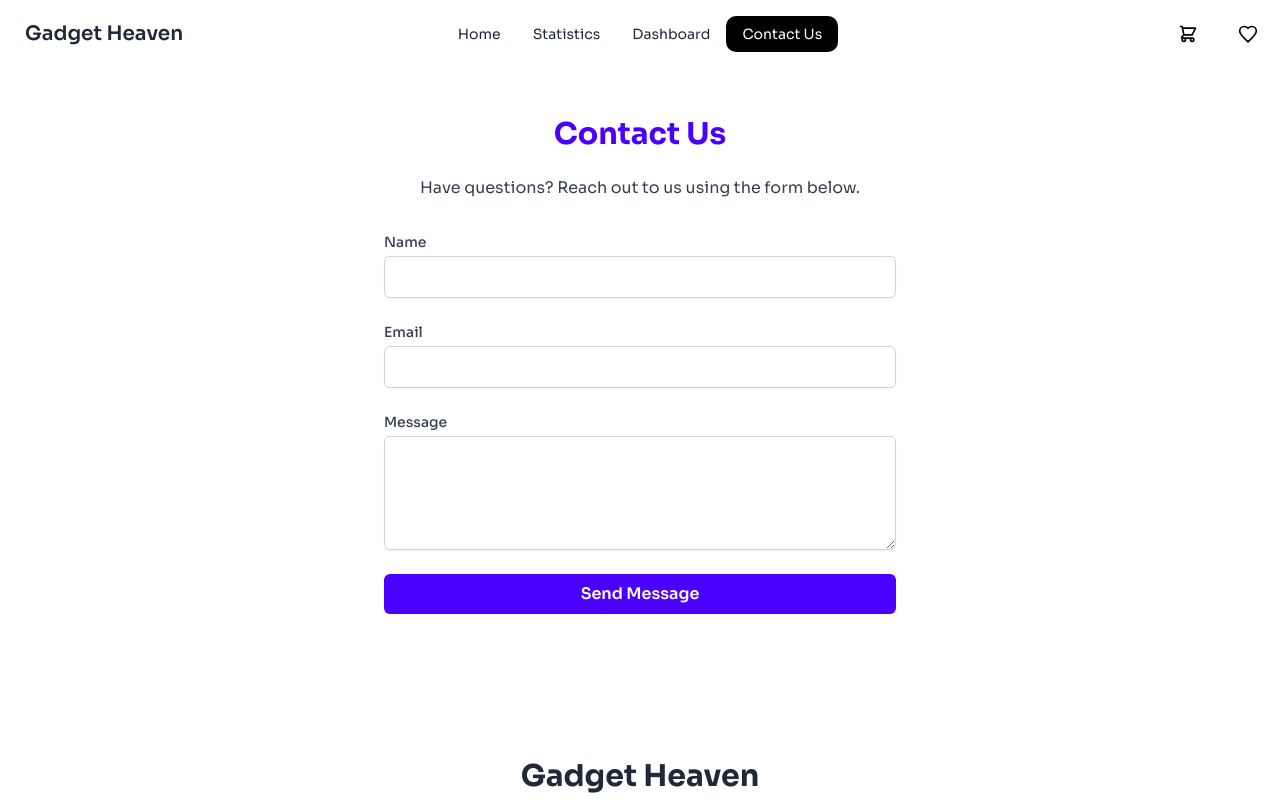
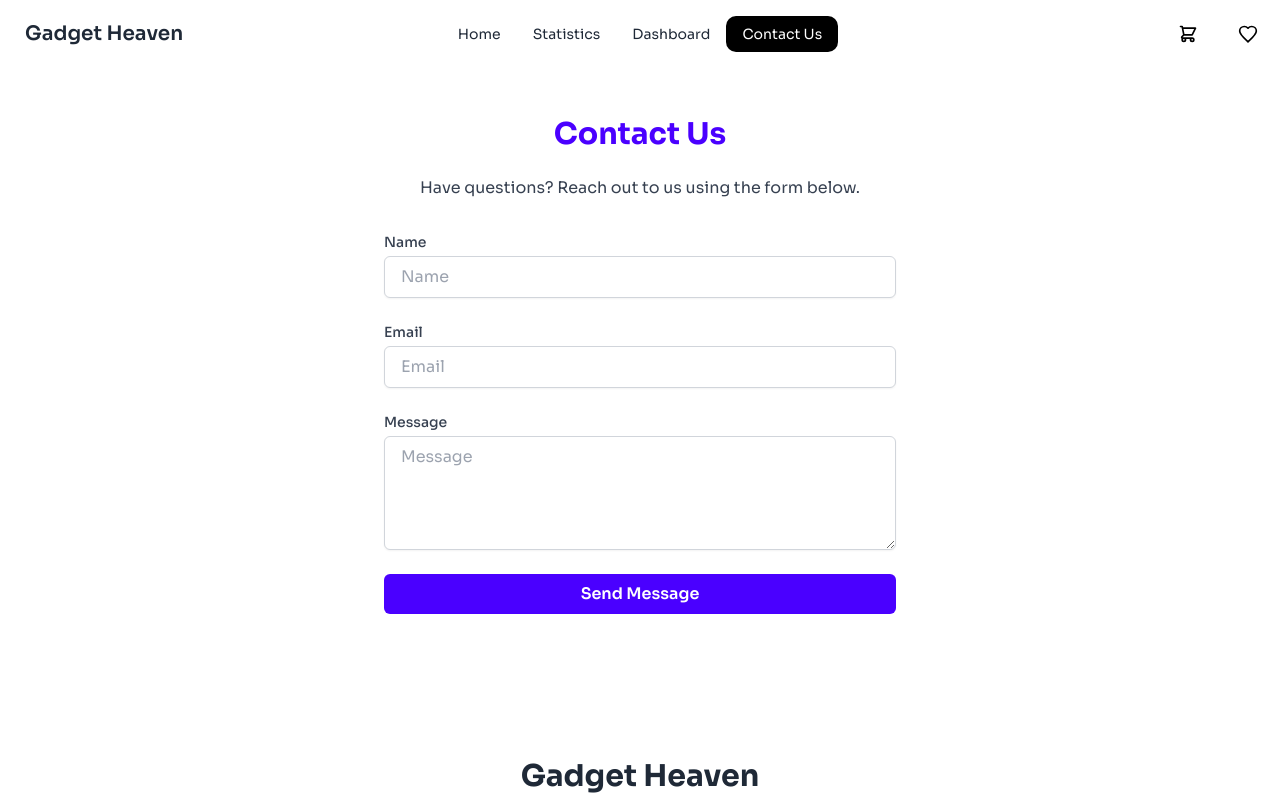
Before and after one commit to mdabdulkyum1/gadget-haven, a React (Vite) app: page /contact in a window 1280 px wide. Shown: the top 800 px of the page. Built offline with nearby package versions, Linux system fonts and the light colour scheme.

Commit message:
file updated

```diff
--- a/src/layouts/Root.jsx
+++ b/src/layouts/Root.jsx
@@ -3,65 +3,50 @@ import NavBar from "../components/NavBar";
 import Footer from "../components/Footer";
 import { useEffect, useState } from "react";
 import { getAddToCardList, getAddToWishlist } from "../utility/localDb";
-import { createContext } from 'react';
+import { createContext } from "react";
 import { ToastContainer } from "react-toastify";
 
 // Context api here
-export const SelectedData = createContext({})
+export const SelectedData = createContext({});
 
-export const WishListContext = createContext({})
+export const WishListContext = createContext({});
 
 function Root() {
-
   const [selected, setSelected] = useState([]);
   const [wishlists, setWishlists] = useState([]);
 
   const data = useLoaderData();
 
-useEffect(()=> {
+  useEffect(() => {
     const lsCardsId = getAddToCardList();
-  if(data.length === 0){
+    if (data.length === 0) {
       return;
-  }else{
-    const current = data.filter(d => lsCardsId.includes(d.product_id))
+    } else {
+      const current = data.filter((d) => lsCardsId.includes(d.product_id));
       setSelected(current);
     }
-} ,[data])
-
-
+  }, [data]);
 
   // setWishlist
 
-useEffect(()=> {
+  useEffect(() => {
     const wishlist = getAddToWishlist();
-  if(data.length === 0){
+    if (data.length === 0) {
       return;
-  }else{
-    const current = data.filter(d => wishlist.includes(d.product_id))
+    } else {
+      const current = data.filter((d) => wishlist.includes(d.product_id));
       setWishlists(current);
     }
-} ,[data])
-
-
-
-
-
-
+  }, [data]);
 
   const handelSort = () => {
-
-  const sorted = [...selected].sort((a,b) =>   b.price - a.price);
-    setSelected(sorted)
-  console.log(" im  ", sorted)
-}
-
-
+    const sorted = [...selected].sort((a, b) => b.price - a.price);
+    setSelected(sorted);
+  };
 
   return (
-
-    <WishListContext.Provider value={{wishlists, setWishlists}}>
-
-<SelectedData.Provider value={{selected, setSelected, handelSort}}>
+    <WishListContext.Provider value={{ wishlists, setWishlists }}>
+      <SelectedData.Provider value={{ selected, setSelected, handelSort }}>
         <div className="">
           {/* navbar here */}
           <NavBar />
@@ -72,11 +57,7 @@ const handelSort = () => {
         </div>
         <ToastContainer></ToastContainer>
       </SelectedData.Provider>
-
     </WishListContext.Provider>
-
-
-
   );
 }
 
--- a/src/pages/ContactUs.jsx
+++ b/src/pages/ContactUs.jsx
@@ -22,8 +22,7 @@ function ContactUs() {
             <input
               type="text"
               name="name"
-              value=""
-              required
+              placeholder="Name"
               className="mt-1 block w-full px-4 py-2 border border-gray-300 rounded-md shadow-sm focus:ring-primary focus:border-primary"
             />
           </div>
@@ -34,8 +33,8 @@ function ContactUs() {
             <input
               type="email"
               name="email"
-              value=""
-              required
+              placeholder="Email"
+
               className="mt-1 block w-full px-4 py-2 border border-gray-300 rounded-md shadow-sm focus:ring-primary focus:border-primary"
             />
           </div>
@@ -45,8 +44,7 @@ function ContactUs() {
             </label>
             <textarea
               name="message"
-              value=""
-              required
+              placeholder="Message"
               rows="4"
               className="mt-1 block w-full px-4 py-2 border border-gray-300 rounded-md shadow-sm focus:ring-primary focus:border-primary"
             />
```
Lines whose indentation alone changed are shown as unchanged.
